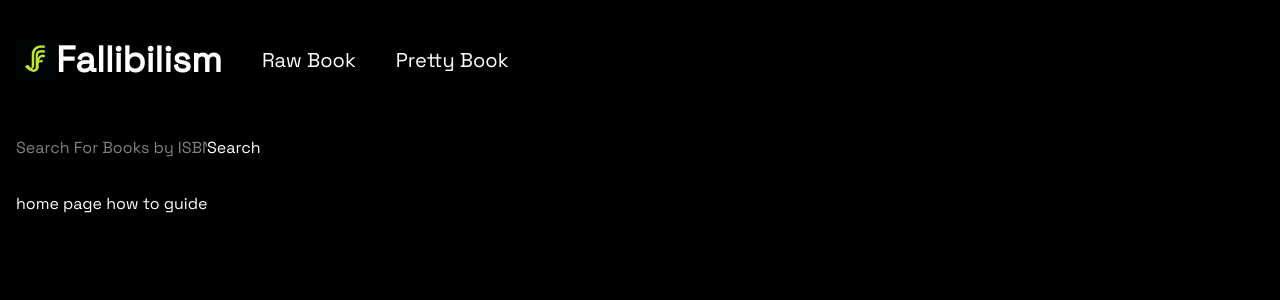
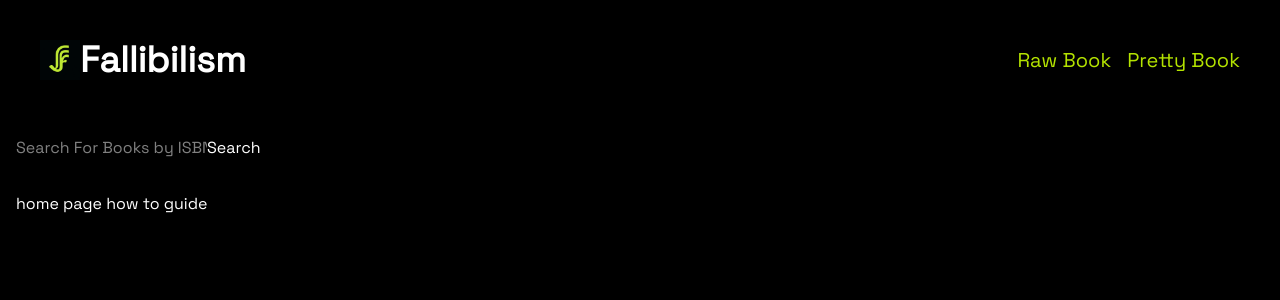
Before and after one commit to Lsmith2895/logans-library, a React (Vite) app: page / in a window 1280 px wide. Shown: the top 300 px of the page. Built offline with nearby package versions, Linux system fonts and the light colour scheme.

Commit message:
use navbar component

```diff
--- a/src/App.tsx
+++ b/src/App.tsx
@@ -1,20 +1,14 @@
-import { Link, Route, Routes } from 'react-router-dom';
+import { Route, Routes } from 'react-router-dom';
 import { RawDataPage } from './pages/RawDataPage';
 import { LibraryPage } from './pages/LibraryPage';
 import { SearchBar } from './components/SearchBar';
+import { NavBar } from './components/NavBar';
 
 function App() {
   return (
     <>
-      <div>
-        <nav className="flex h-30 items-center space-x-10 bg-black p-4 text-white">
-          <div className="flex items-center">
-            <img src="../public/SquareLogo.png" className="w-10" />
-            <div className="font-extrabold text-4xl">Fallibilism</div>
-          </div>
-          <Link to="/" className='text-xl'>Raw Book</Link>
-          <Link to="/library" className='text-xl'>Pretty Book</Link>
-        </nav>
+      <div className="min-h-screen bg-black text-white">
+        <NavBar />
         <SearchBar />
         <Routes>
           <Route path="/" element={<RawDataPage />} />
```
